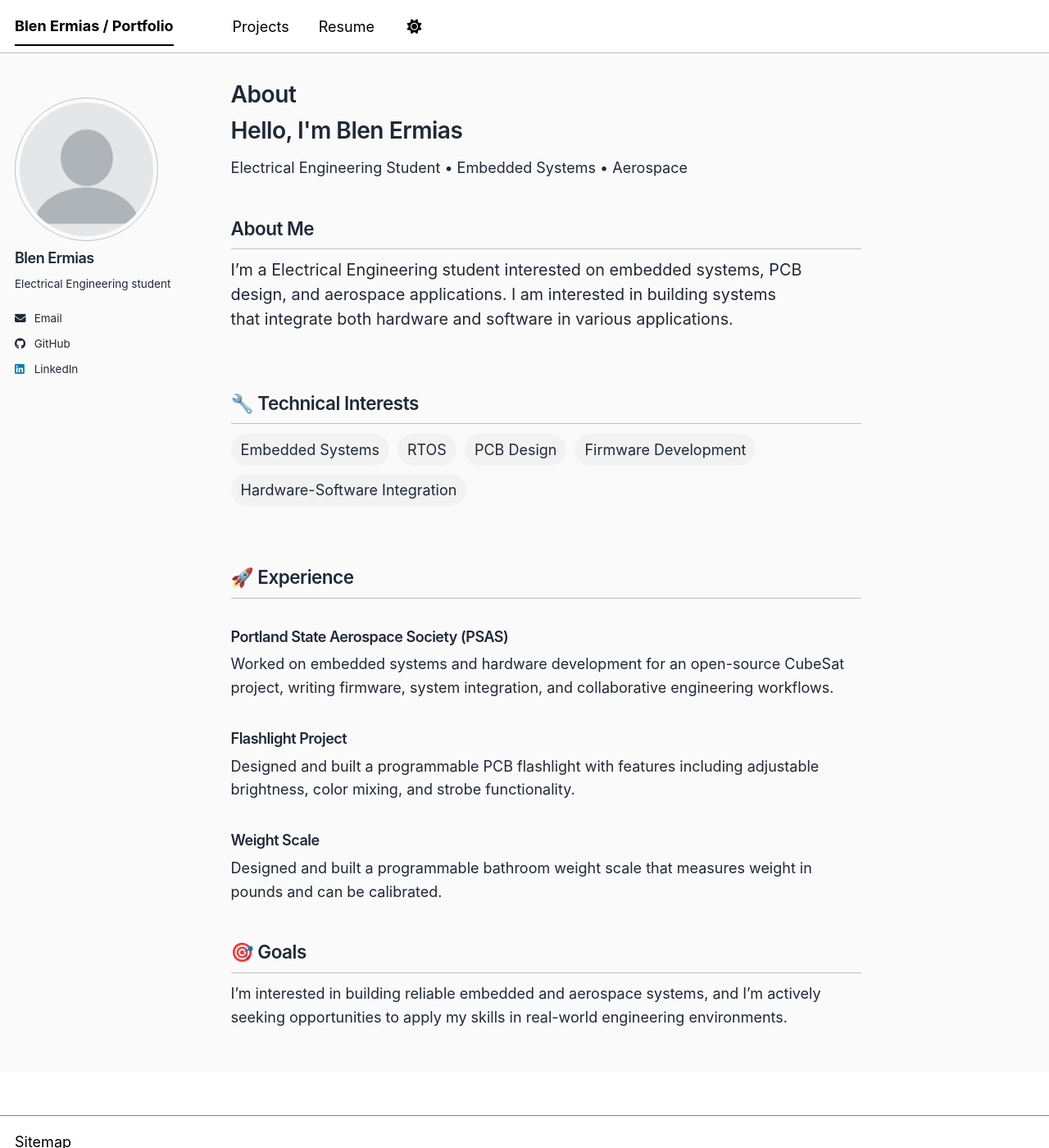
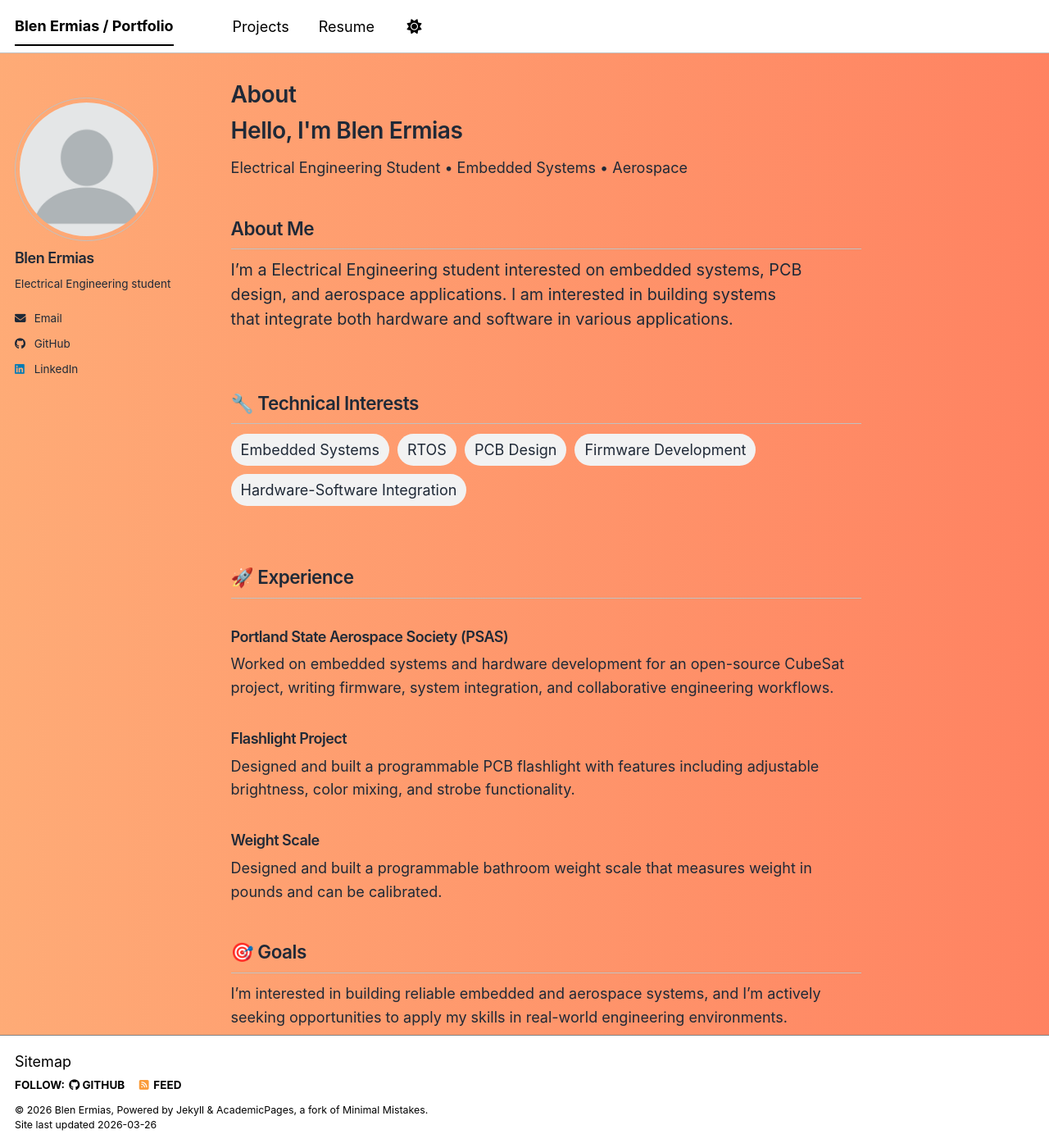
Before and after one commit to Blen-E/Blen-E.github.io, a Jekyll site: the page built from _pages/about.md, in a window 1280 px wide and 1400 px high. Shown: the whole window at 82% size. Built offline with Jekyll 4.4.1, drawn with Linux system fonts in a browser that asks for light colours; a script bundle is joined from its source files by our own code; library files that are not in the unit come from our copies.

Commit message:
Update main.scss

```diff
--- a/assets/css/main.scss
+++ b/assets/css/main.scss
@@ -130,3 +130,20 @@
 .back-button:hover {
   text-decoration: underline;
 }
+/* 👩‍🎨 Animated Gradient Background */
+html, body {
+  height: 100%;
+  margin: 0;
+}
+
+body {
+  background: linear-gradient(270deg, #ff7e5f, #feb47b, #6a11cb, #2575fc);
+  background-size: 400% 400%;
+  animation: gradientMove 15s ease infinite;
+}
+
+@keyframes gradientMove {
+  0% { background-position: 0% 50%; }
+  50% { background-position: 100% 50%; }
+  100% { background-position: 0% 50%; }
+}
```
